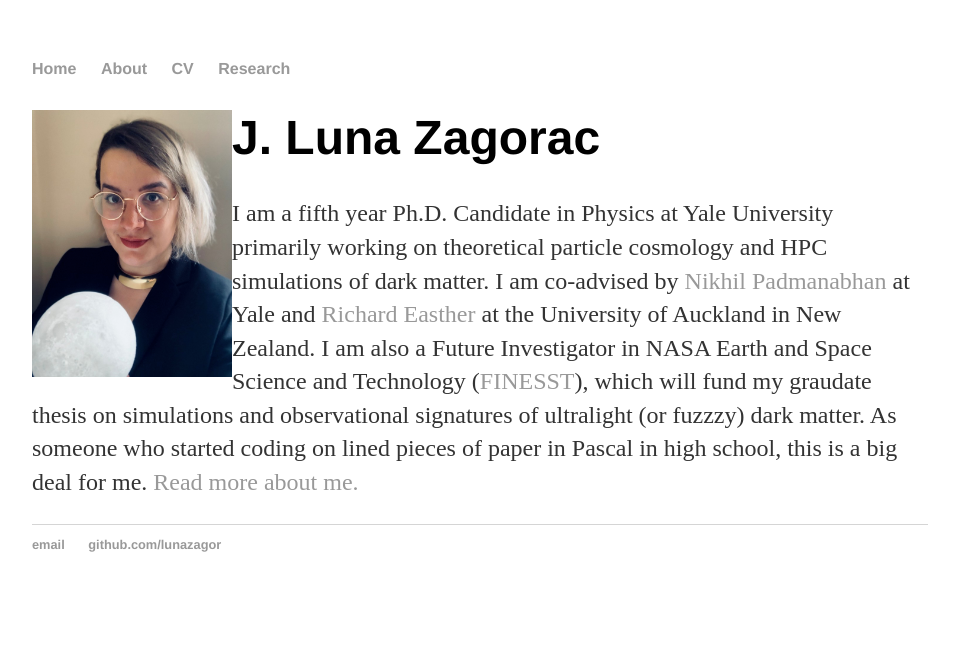
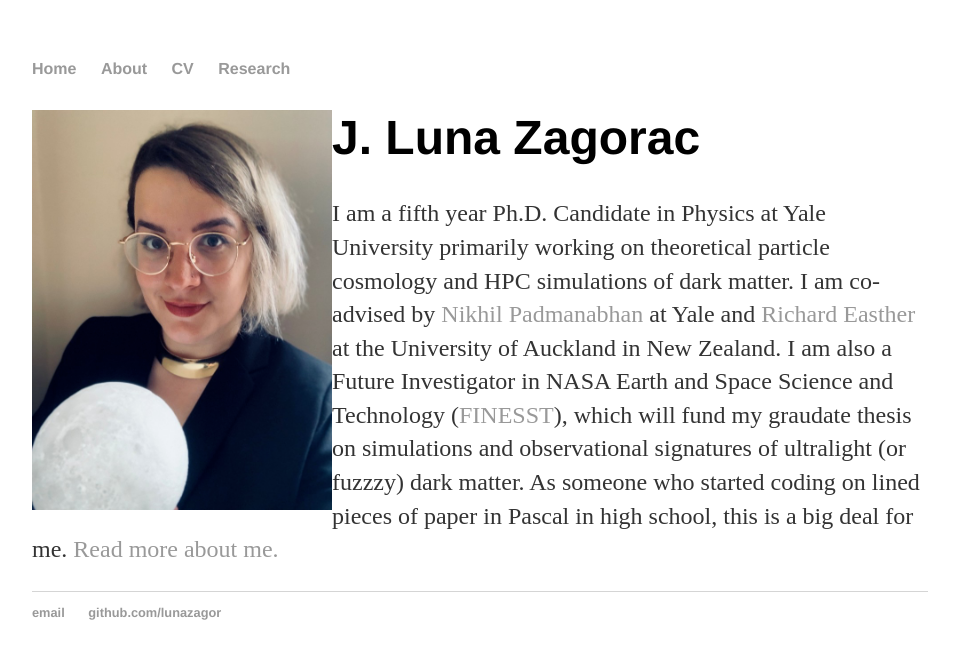
Before and after one commit to lunazagor/lunazagor.github.io, a Jekyll site: the page built from index.html, in a window 1280 px wide. Shown: the top 659 px of the page, without its empty margins (160-1119 px from the left). Built offline with Jekyll 4.4.1, drawn with Linux system fonts in a browser that asks for light colours.

Commit message:
Update index.html

```diff
--- a/index.html
+++ b/index.html
@@ -3,7 +3,7 @@ layout: default
 title: J. Luna Zagorac
 ---
 
-<img src="portrait.png", align = "left", hspace=”50”, vspace=”50”, width="200">
+<img src="portrait.png", align = "left", hspace=”50”, vspace=”50”, width="300">
 
 
 
```
